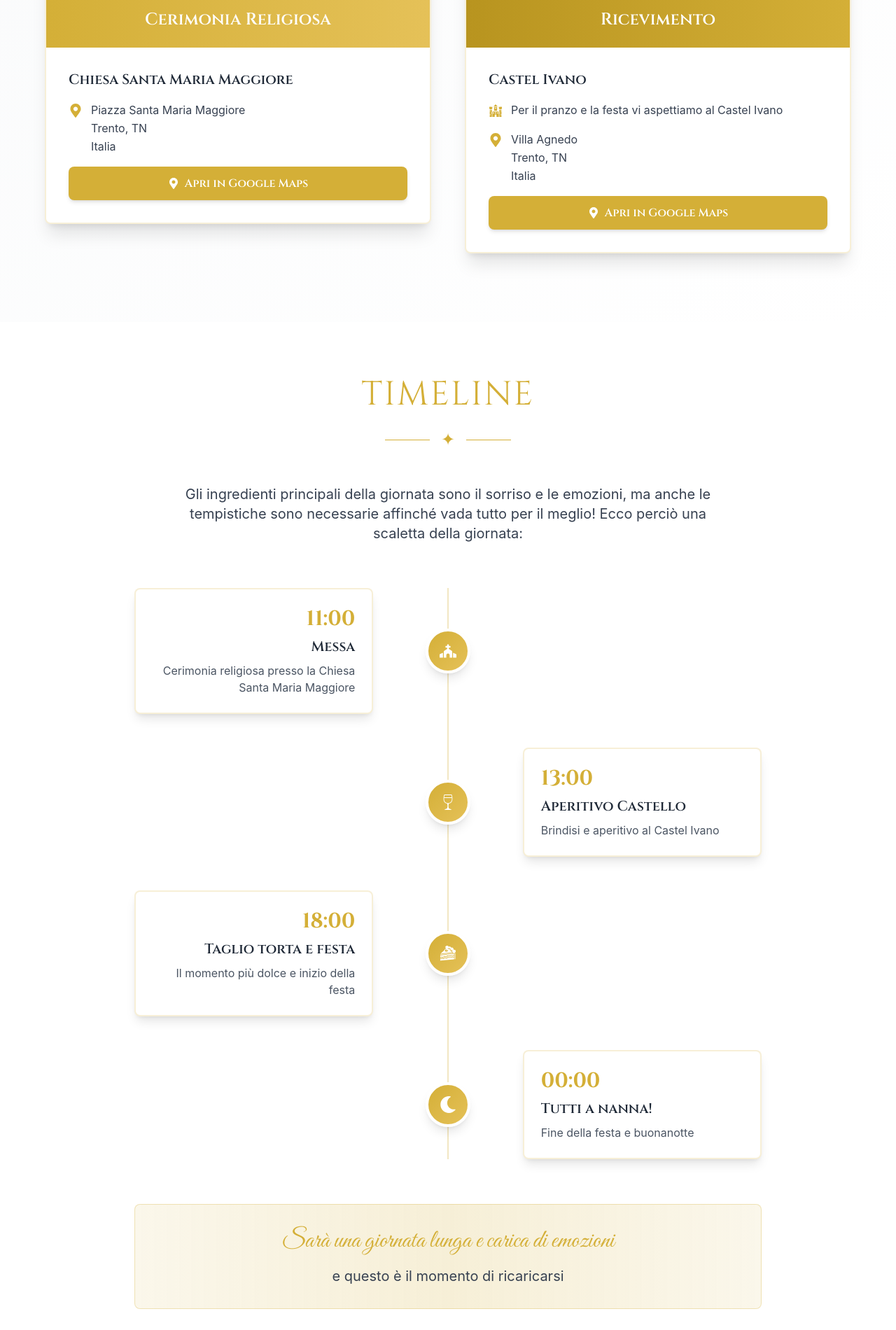
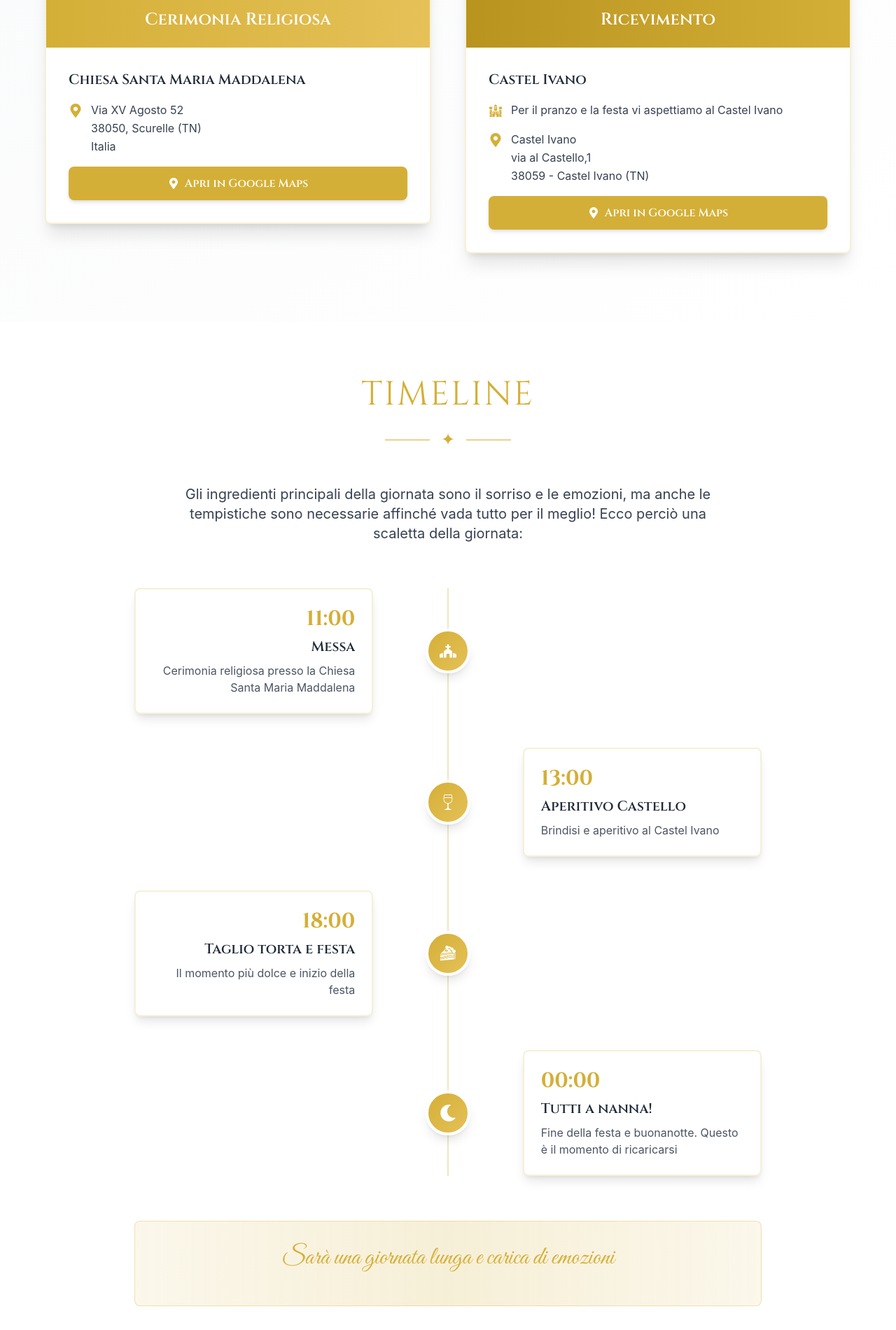
Before and after one commit to Barna1992/matrimonio_ic, a React (Vite) app: page / in a window 1280 px wide. Shown: the part 1140-3040 px from the top of the page at 70% size. Built offline with nearby package versions, Linux system fonts and the light colour scheme.

Commit message:
modifiche suggested

```diff
--- a/src/components/CelebrationLocation.jsx
+++ b/src/components/CelebrationLocation.jsx
@@ -72,7 +72,7 @@ function CelebrationLocation() {
               {/* Card Body */}
               <div className="p-8">
                 <h4 className="font-cinzel text-gray-800 text-xl font-semibold mb-4">
-                  Chiesa Santa Maria Maggiore
+                  Chiesa Santa Maria Maddalena
                 </h4>
 
                 <div className="space-y-4">
@@ -81,8 +81,8 @@ function CelebrationLocation() {
                     <FaMapMarkerAlt className="text-gold text-xl mt-1 mr-3 flex-shrink-0" />
                     <div>
                       <p className="text-gray-700 leading-relaxed">
-                        Piazza Santa Maria Maggiore<br />
-                        Trento, TN<br />
+                        Via XV Agosto 52<br />
+                        38050, Scurelle (TN) <br />
                         Italia
                       </p>
                     </div>
@@ -90,7 +90,7 @@ function CelebrationLocation() {
 
                   {/* Google Maps Link */}
                   <a
-                    href="https://www.google.com/maps/search/?api=1&query=Chiesa+Santa+Maria+Maggiore+Trento"
+                    href="https://share.google/97IBq7kuTREavl0WZ"
                     target="_blank"
                     rel="noopener noreferrer"
                     className="inline-flex items-center justify-center w-full mt-6 px-6 py-3 bg-gold hover:bg-gold-dark text-white font-cinzel font-semibold rounded-lg transition-all duration-300 transform hover:scale-105 shadow-md hover:shadow-lg"
@@ -138,16 +138,16 @@ function CelebrationLocation() {
                     <FaMapMarkerAlt className="text-gold text-xl mt-1 mr-3 flex-shrink-0" />
                     <div>
                       <p className="text-gray-700 leading-relaxed">
-                        Villa Agnedo<br />
-                        Trento, TN<br />
-                        Italia
+                        Castel Ivano<br />
+                        via al Castello,1<br />
+                        38059 - Castel Ivano (TN)
                       </p>
                     </div>
                   </div>
 
                   {/* Google Maps Link */}
                   <a
-                    href="https://www.google.com/maps/search/?api=1&query=Castel+Ivano+Villa+Agnedo+Trento"
+                    href="https://maps.app.goo.gl/12AG1AoJ1MVGp1dn6"
                     target="_blank"
                     rel="noopener noreferrer"
                     className="inline-flex items-center justify-center w-full mt-6 px-6 py-3 bg-gold hover:bg-gold-dark text-white font-cinzel font-semibold rounded-lg transition-all duration-300 transform hover:scale-105 shadow-md hover:shadow-lg"
--- a/src/components/Contacts.jsx
+++ b/src/components/Contacts.jsx
@@ -9,13 +9,13 @@ function Contacts() {
   const contacts = {
     ilaria: {
       name: 'Ilaria',
-      phone: '+39 123 456 7890',
-      phoneRaw: '+39123456789', // Without spaces for tel: link
+      phone: '+39 347 508 7568',
+      phoneRaw: '+393475087568', // Without spaces for tel: link
     },
     cristian: {
       name: 'Cristian',
-      phone: '+39 098 765 4321',
-      phoneRaw: '+390987654321',
+      phone: '+39 347 878 4341',
+      phoneRaw: '+393478784341',
     },
   }
 
--- a/src/components/Footer.jsx
+++ b/src/components/Footer.jsx
@@ -30,7 +30,7 @@ function Footer() {
             &copy; {currentYear} Ilaria & Cristian. Tutti i diritti riservati.
           </p>
           <p className="text-white/50 text-xs mt-2">
-            Realizzato con <FaHeart className="inline text-white/70 text-xs mx-1" /> per il nostro giorno speciale
+            Realizzato con il <FaHeart className="inline text-white/70 text-xs mx-1" /> per il nostro giorno speciale
           </p>
         </div>
       </div>
--- a/src/components/GiftIBAN.jsx
+++ b/src/components/GiftIBAN.jsx
@@ -8,7 +8,7 @@ function GiftIBAN() {
 
   // Replace with actual IBAN
   const ibanNumber = 'IT00 X000 0000 0000 0000 0000 000'
-  const accountHolder = 'Ilaria Cognome & Cristian Cognome'
+  const accountHolder = 'Ilaria & Cristian'
 
   useEffect(() => {
     const observer = new IntersectionObserver(
--- a/src/components/Timeline.jsx
+++ b/src/components/Timeline.jsx
@@ -34,7 +34,7 @@ function Timeline() {
       time: '11:00',
       title: 'Messa',
       icon: FaChurch,
-      description: 'Cerimonia religiosa presso la Chiesa Santa Maria Maggiore',
+      description: 'Cerimonia religiosa presso la Chiesa Santa Maria Maddalena',
     },
     {
       time: '13:00',
@@ -52,7 +52,7 @@ function Timeline() {
       time: '00:00',
       title: 'Tutti a nanna!',
       icon: FaMoon,
-      description: 'Fine della festa e buonanotte',
+      description: 'Fine della festa e buonanotte. Questo è il momento di ricaricarsi',
     },
   ]
 
@@ -153,9 +153,6 @@ function Timeline() {
             <p className="font-script text-gold text-2xl sm:text-3xl md:text-4xl mb-4">
               Sarà una giornata lunga e carica di emozioni
             </p>
-            <p className="text-gray-700 text-lg sm:text-xl">
-              e questo è il momento di ricaricarsi
-            </p>
           </div>
         </div>
       </div>
```
